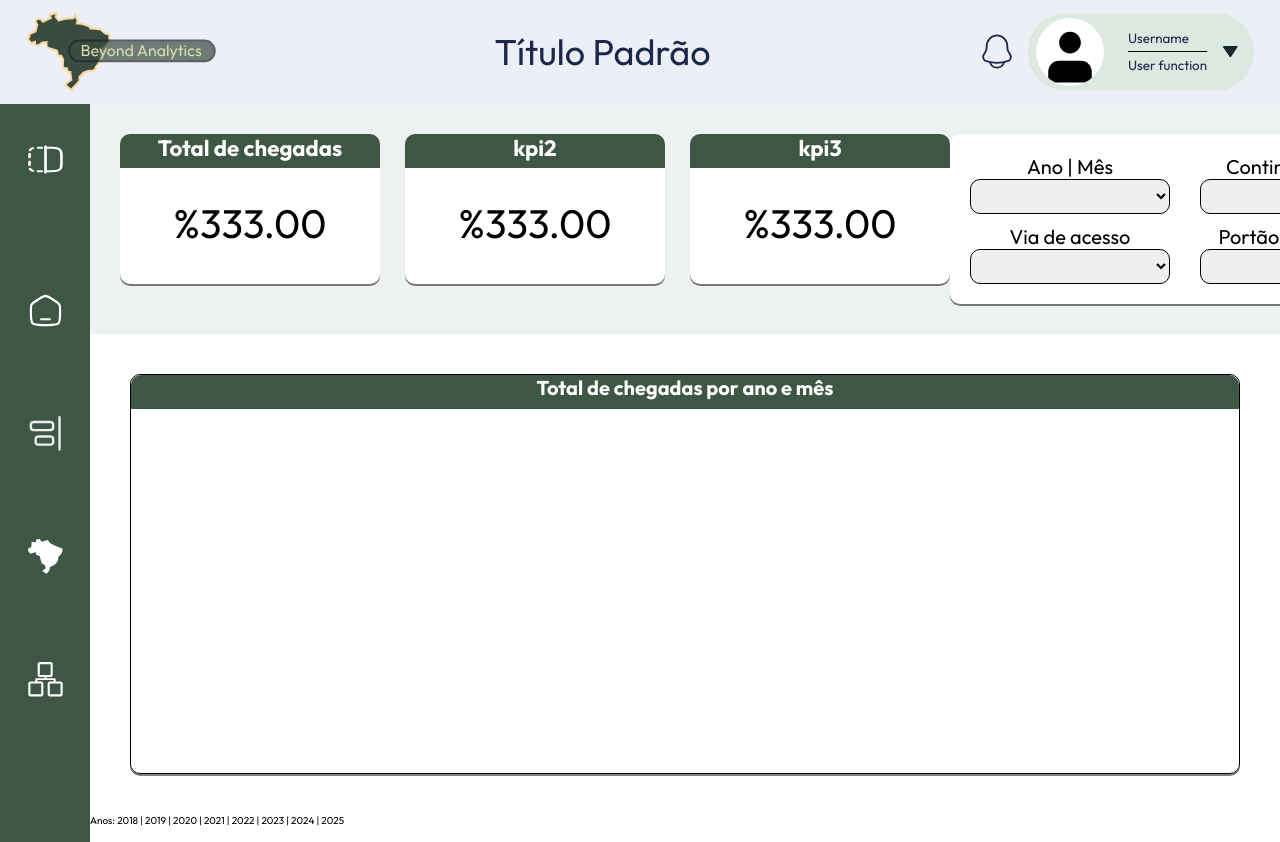
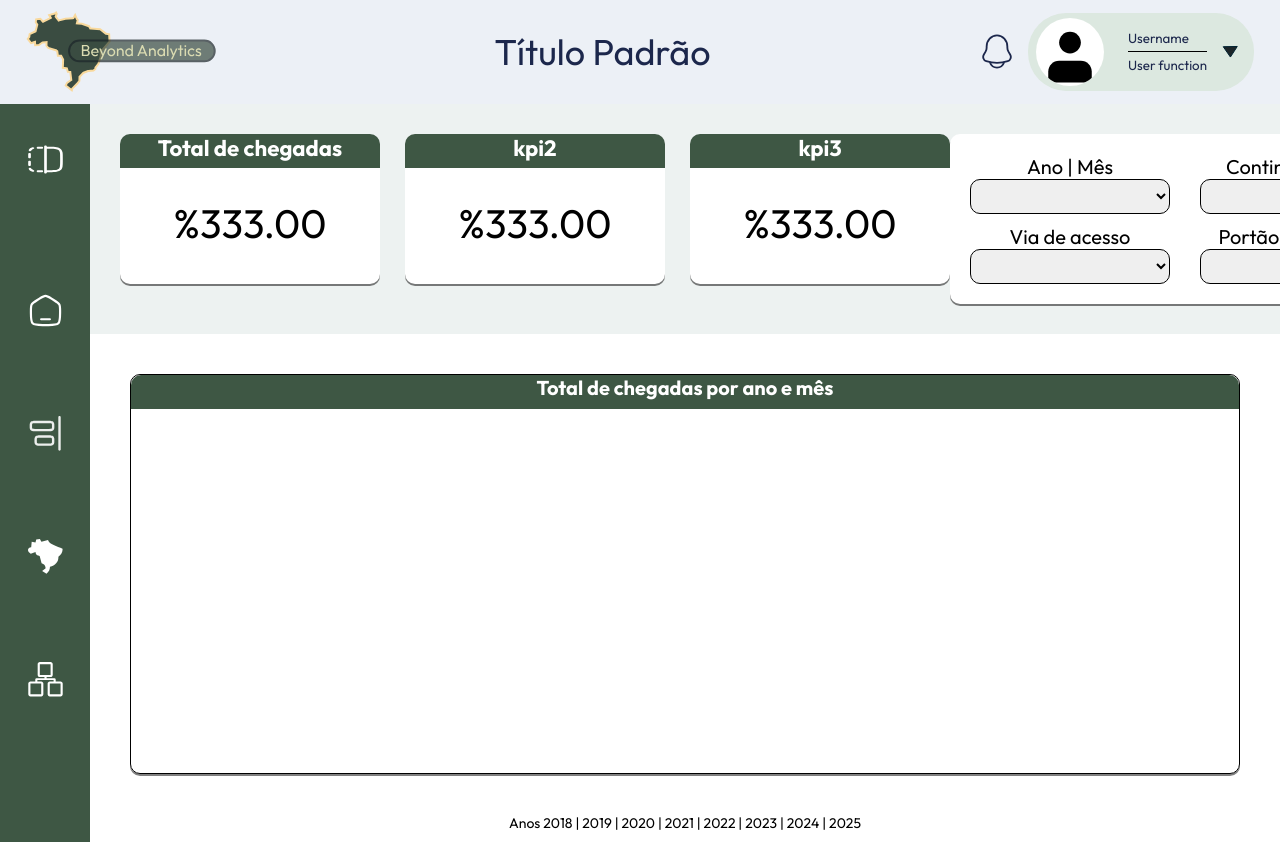
Before and after one commit to FillipeMendesC/beyond-angular, an Angular app: page /historico in a window 1280 px wide. Shown: the top 842 px of the page. Built offline with nearby package versions, Linux system fonts and the light colour scheme.

Commit message:
UPDATE - alterações painel de controle histórico

```diff
--- a/src/app/painel-de-controle-historico/painel-de-controle-historico.component.css
+++ b/src/app/painel-de-controle-historico/painel-de-controle-historico.component.css
@@ -1,5 +1,5 @@
 .Painel-de-controle-historico {
-
+    padding-bottom: 1rem;
 }
 
 .kpis{
@@ -9,7 +9,6 @@
     background-color: #EDF2F1;
     font-family: sans-serif;
     padding: 3rem;
-
 }
 
 .kpis-cards {
@@ -63,7 +62,6 @@
     border: solid 0.5px;
     border-radius: 1rem;
     box-shadow: 0px 2px 0px 0px rgba(0, 0, 0, 0.5);
-
 }
 
 .grafico-card h2 {
@@ -75,3 +73,9 @@
     height: 3.4rem;
     color: #FFFFFF;
 }
+
+.chart-legend {
+    display: flex;
+    justify-content: center;
+    font-size: 1.4rem;
+}
--- a/src/app/painel-de-controle-historico/painel-de-controle-historico.component.html
+++ b/src/app/painel-de-controle-historico/painel-de-controle-historico.component.html
@@ -48,7 +48,6 @@
       </div>
     </div>
     <div class="chart-legend">
-        <p>Anos: 2018 | 2019 | 2020 | 2021 | 2022 | 2023 | 2024 | 2025</p>
+        <p>Anos 2018 | 2019 | 2020 | 2021 | 2022 | 2023 | 2024 | 2025</p>
       </div>
-
   </div>
```
